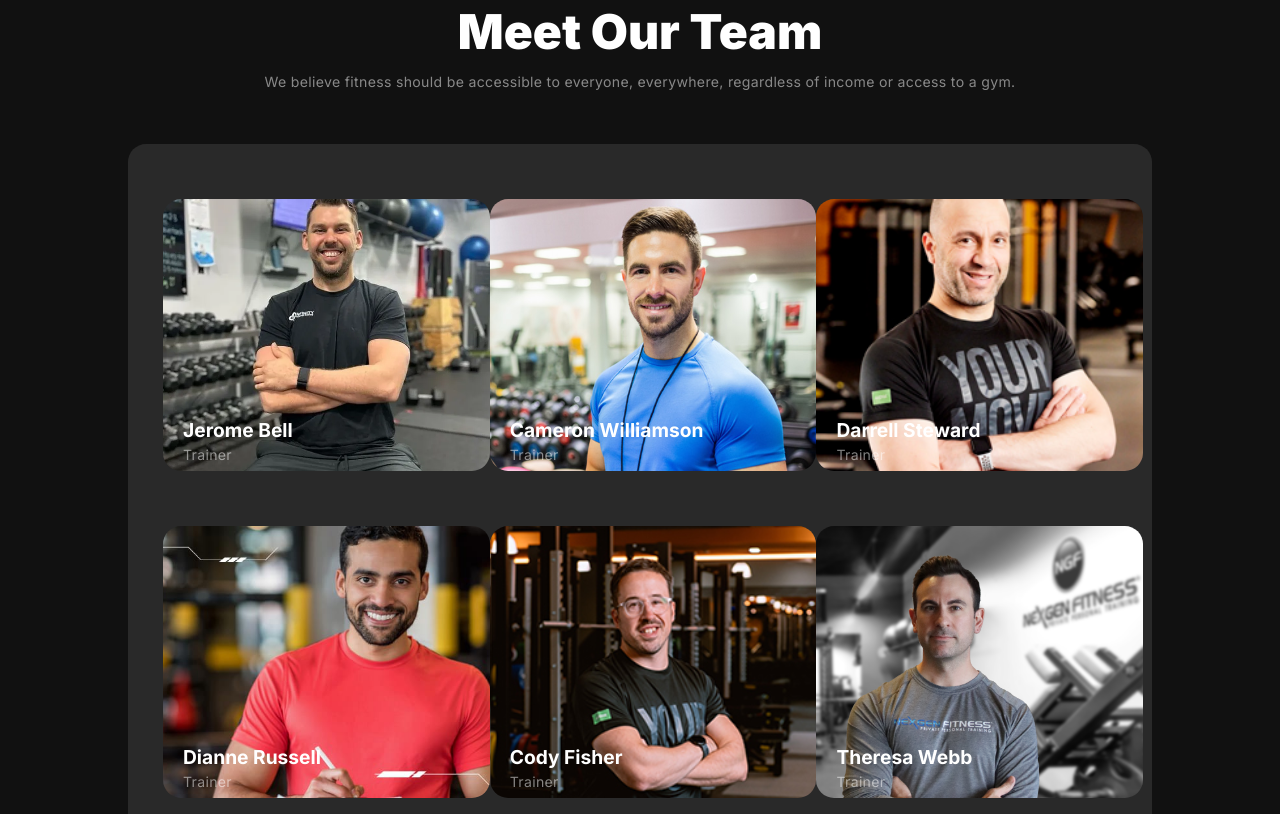
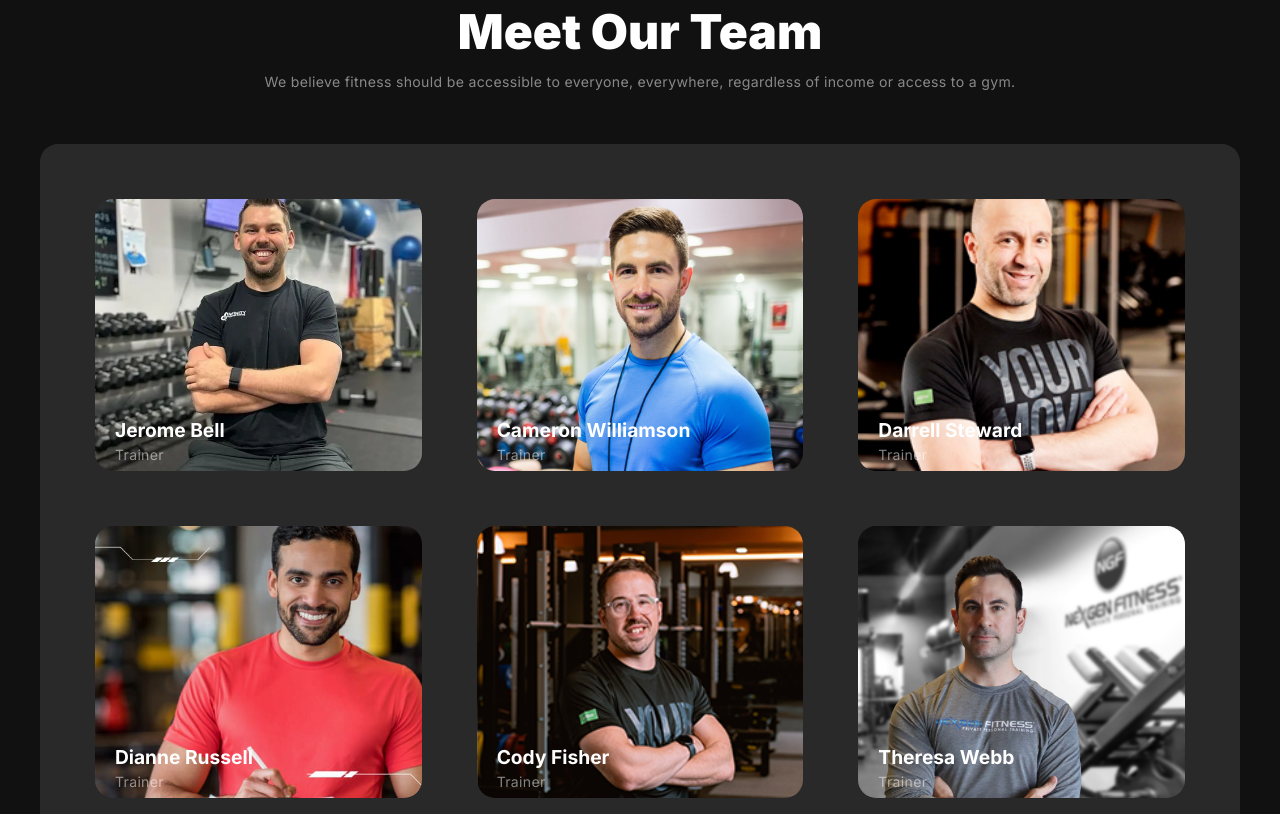
Before and after one commit to JHSiam/PhAssignmentTwo, a plain HTML site: page index.html in a window 1280 px wide. Shown: the part 3106-3920 px from the top of the page. Drawn offline with Linux system fonts and the light colour scheme; a web font is replaced by a local one.

Commit message:
team page

```diff
--- a/style/styles.css
+++ b/style/styles.css
@@ -623,13 +623,13 @@ td {
 
 .team-container {
     /* width: 96.5%; */
-    width: 80%;
+    /* width: 80%; */
     display: grid;
-    /* gap: 20px; */
+    gap: 55px;
     /* row-gap: 80px; */
     grid-template-columns: repeat(3, 1fr);
-    justify-items: center;
-    /* padding: 20px; */
+    /* justify-items: center; */
+    padding: 55px;
     border-radius: 1.13rem;
     background: rgba(255, 255, 255, 0.1);
 
@@ -675,39 +675,39 @@ td {
 
 #name1 {
     background-image: url('../images/trainer1.png');
-    margin-left: 35px;
-    margin-top: 55px;
+    /* margin-left: 35px;
+    margin-top: 55px; */
 }
 
 #name2 {
     background-image: url('../images/trainer2.png');
-    margin-top: 55px;
+    /* margin-top: 55px; */
 }
 
 #name3 {
     background-image: url('../images/trainer3.png');
-    margin-right: 35px;
-    margin-top: 55px;
+    /* margin-right: 35px;
+    margin-top: 55px; */
 }
 
 #name4 {
     background-image: url('../images/trainer4.png');
-    margin-left: 35px;
+    /* margin-left: 35px;
     margin-top: 55px;
-    margin-bottom: 55px;
+    margin-bottom: 55px; */
 }
 
 #name5 {
     background-image: url('../images/trainer5.png');
-    margin-top: 55px;
-    margin-bottom: 55px;
+    /* margin-top: 55px;
+    margin-bottom: 55px; */
 }
 
 #name6 {
     background-image: url('../images/trainer6.png');
-    margin-right: 35px;
+    /* margin-right: 35px;
     margin-top: 55px;
-    margin-bottom: 55px;
+    margin-bottom: 55px; */
 }
 
 .team-container-mobile {
```
